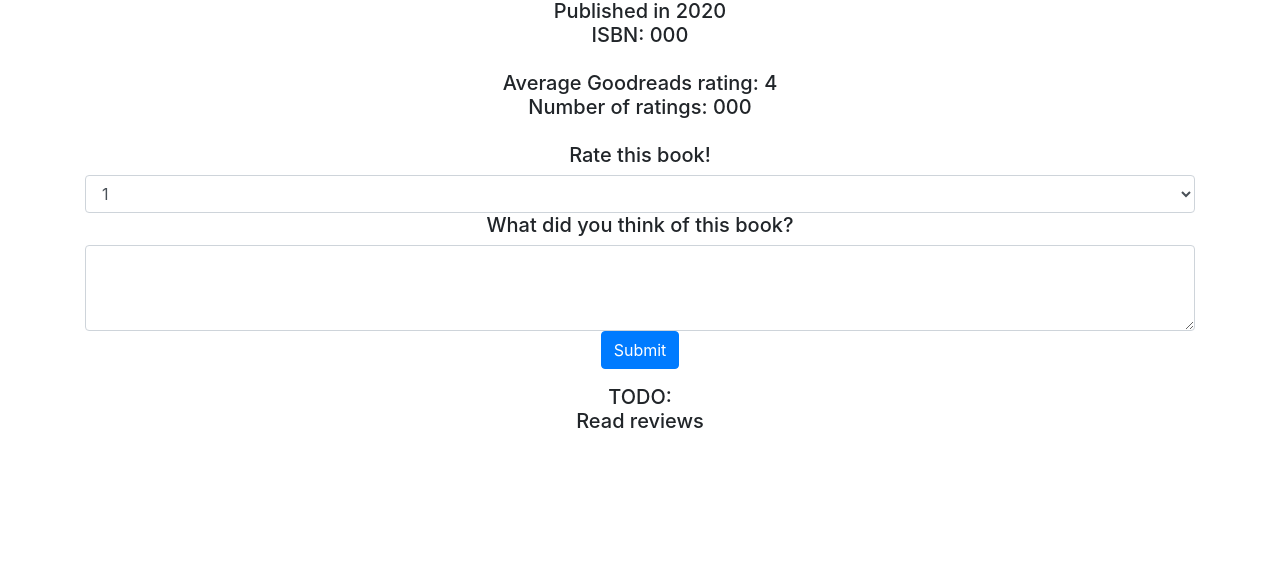
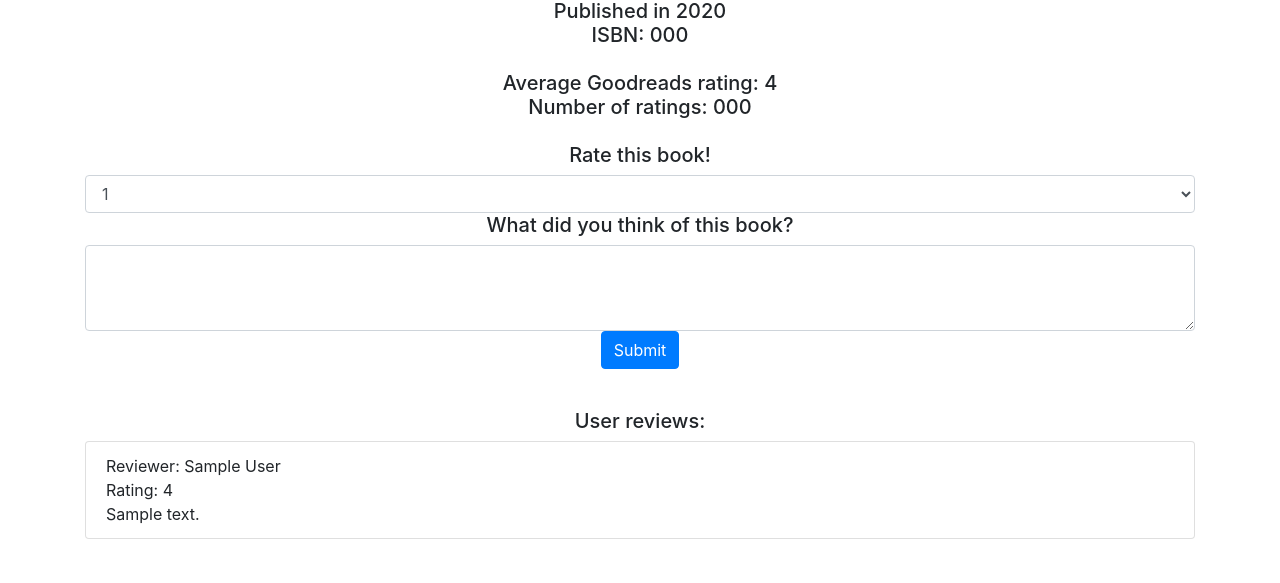
Before and after one commit to Faaab/cs50w-project1, a Flask app: template templates/book.html in a window 1280 px wide. Shown: the part 217-800 px from the top of the page. Run offline with Flask 2, Linux system fonts and the light colour scheme; the template is opened without the code that fills it: most values are stand-ins (such as "Sample title", 1, 10 or a date in 2020); some libraries are stand-ins or nearby versions.

Commit message:
Added HTML to show info on book reviews

```diff
--- a/application.py
+++ b/application.py
@@ -241,7 +241,7 @@ def book(id):
         for row in result:
             review_rows.append(dict(row))
 
-        return render_template("book.html", book_data=book_data)
+        return render_template("book.html", book_data=book_data, review_rows=review_rows)
 
 @app.route("/loginhome")
 @login_required
--- a/templates/book.html
+++ b/templates/book.html
@@ -1,5 +1,6 @@
 <!--
 Book_data is a dict with keys: title, author, year, isbn, average_rating, number_ratings
+review_rows is a list of dicts. Each dict has the keys: 'author', 'rating', 'review_text'
 -->
 
 {% extends 'loggedin.html' %}
@@ -34,7 +35,20 @@ Book_data is a dict with keys: title, author, year, isbn, average_rating, number
 
       </div>
     </form>
-    TODO:<br>
-    Read reviews</h5>
-  </center>
+    <br>
+    User reviews:</h5>
+    </center>
+    {% if review_rows|length > 0 %}
+      <ul class="list-group">
+        {% for review in review_rows %}
+          <li class="list-group-item">
+            Reviewer: {{ review['author'] }}<br>
+            Rating: {{ review['rating'] }}<br>
+            {{ review['review_text'] }}
+          </li>
+        {% endfor %}
+      </ul>
+    {% else %}
+      <h5>None. Be the first to leave a review!</h5>
+    {% endif %}
 {% endblock %}
```
Also changed, not shown: 2 other files.
